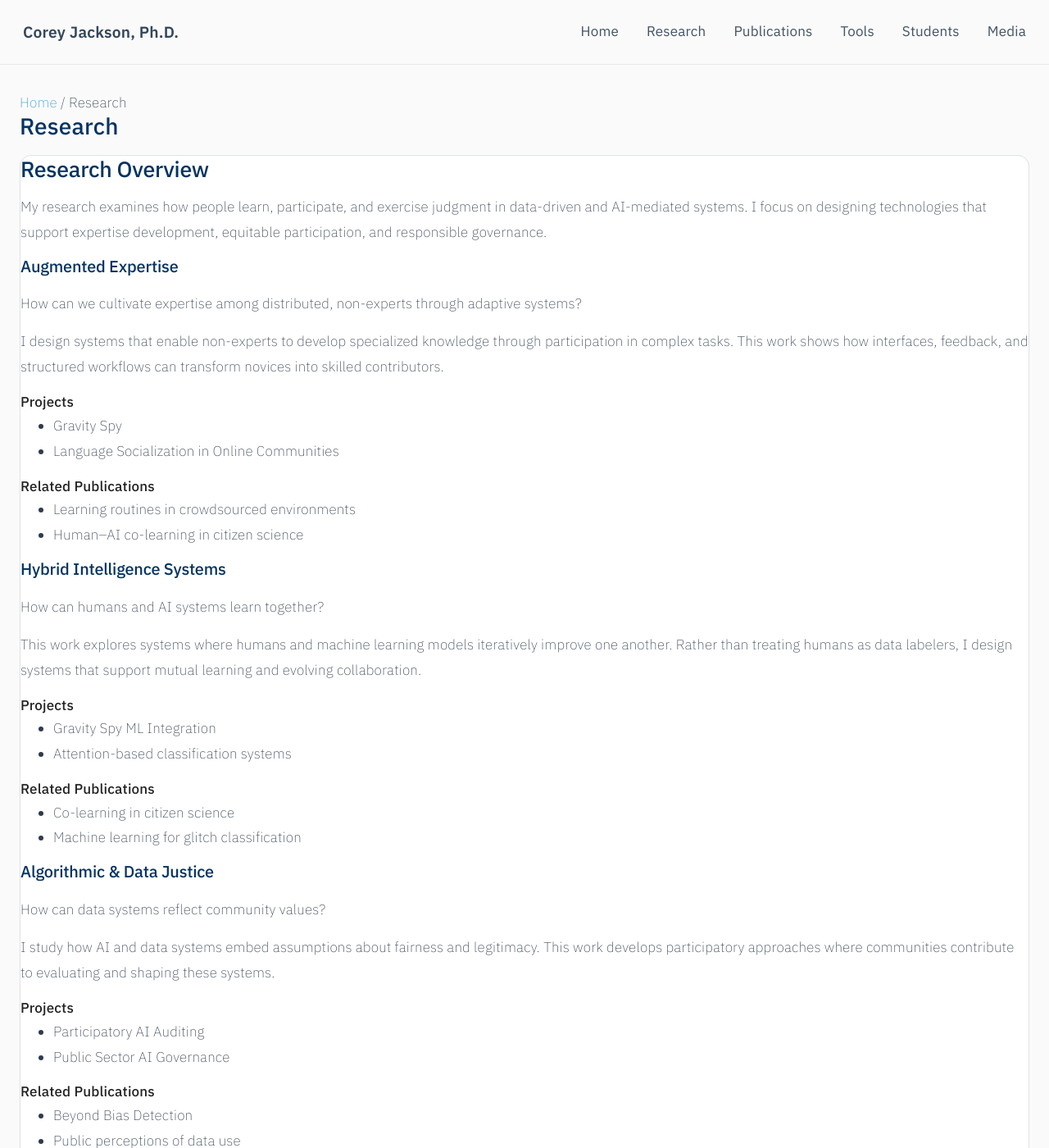
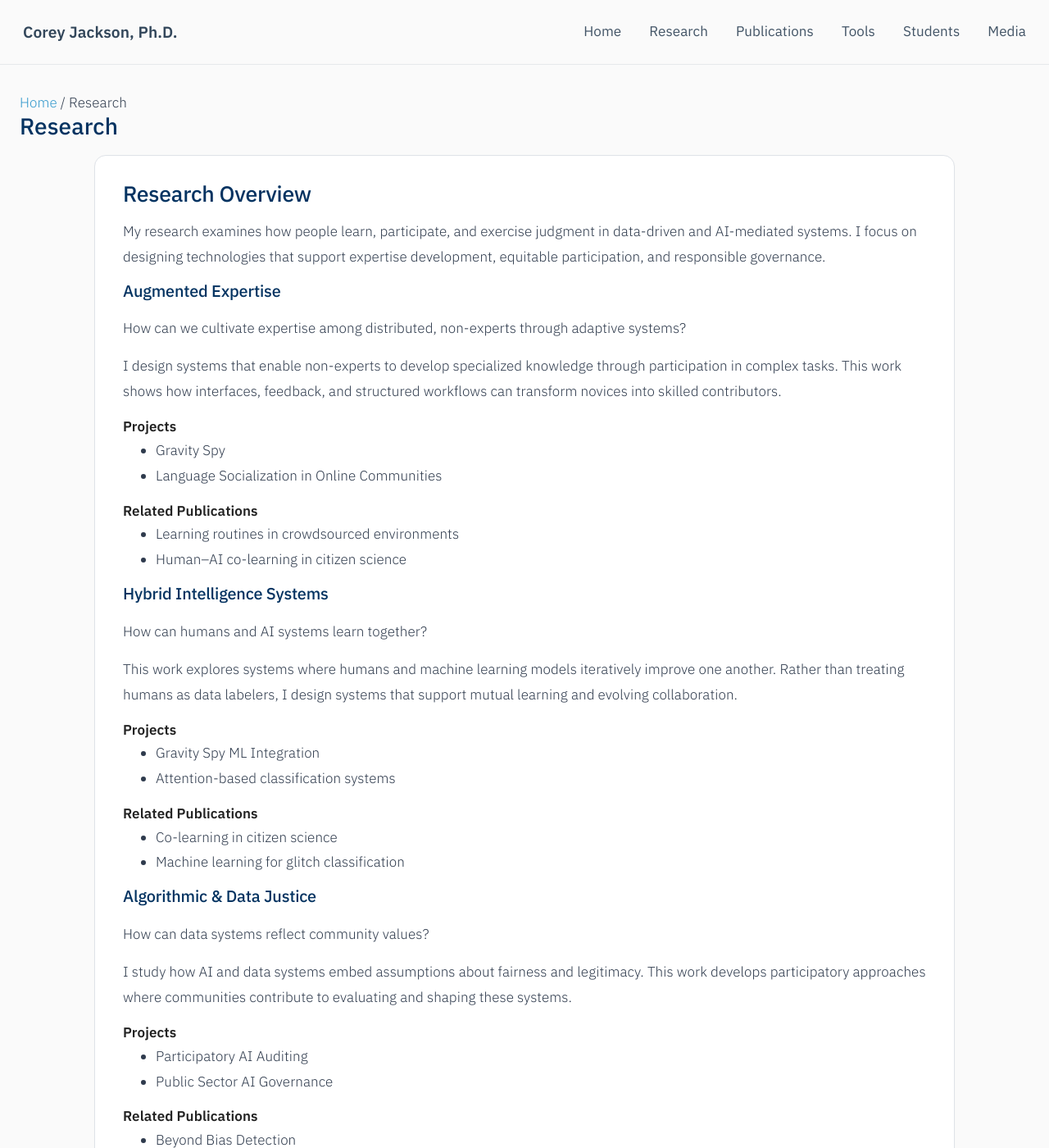
Before and after one commit to cjacks04/cjacks04.github.io, a Jekyll site: the page built from archived/research2.md, in a window 1280 px wide and 1400 px high. Shown: the whole window at 82% size. Built offline with Jekyll 4.4.1, drawn with Linux system fonts in a browser that asks for light colours; nearby versions of some CDN libraries; a style sheet for code colours, icons or effects is not loaded.

Commit message:
Restore interior page widths and set body font weight to 300

```diff
--- a/assets/css/style.scss
+++ b/assets/css/style.scss
@@ -1,12 +1,13 @@
 ---
 ---
 
-@import url('https://fonts.googleapis.com/css2?family=IBM+Plex+Sans:wght@200;300;400;500;600;700&display=swap');
+@import url('https://fonts.googleapis.com/css2?family=IBM+Plex+Sans:wght@300;400;500;600;700&display=swap');
 
 @import "minimal-light";
 
 :root {
-  --site-max-width: 1680px;
+  --site-max-width: 1400px;
+  --home-max-width: 1680px;
   --card-radius: 14px;
   --card-border: #dfe3e8;
   --muted-border: #e6e8eb;
@@ -26,8 +27,13 @@ body {
 
 body {
   font-family: 'IBM Plex Sans', sans-serif;
-  font-weight: 200;
-  letter-spacing: 0.01em;
+  font-weight: 300;
+  letter-spacing: 0.005em;
+}
+
+body strong,
+body b {
+  font-weight: 600;
 }
 
 a {
@@ -95,6 +101,10 @@ a:hover {
   max-width: var(--site-max-width);
   margin: 0 auto;
   padding: 34px 24px 48px;
+}
+
+.home-shell {
+  max-width: var(--home-max-width);
 }
 
 .home-grid {
@@ -183,7 +193,7 @@ a:hover {
 .content-card li,
 .page-content-card p,
 .page-content-card li {
-  font-weight: 200;
+  font-weight: 300;
   line-height: 1.82;
 }
 
@@ -222,6 +232,16 @@ a:hover {
   line-height: 1.7;
 }
 
+.page-shell {
+  max-width: 1280px;
+}
+
+.page-content-card {
+  max-width: 980px;
+  margin: 0 auto;
+  padding: 30px 34px;
+}
+
 @media (max-width: 1300px) {
   .home-grid {
     grid-template-columns: 320px minmax(0, 1fr);
@@ -235,6 +255,10 @@ a:hover {
 @media (max-width: 1100px) {
   .home-grid {
     grid-template-columns: 1fr;
+  }
+
+  .home-right-sidebar {
+    grid-column: auto;
   }
 
   .sticky-card {
```
